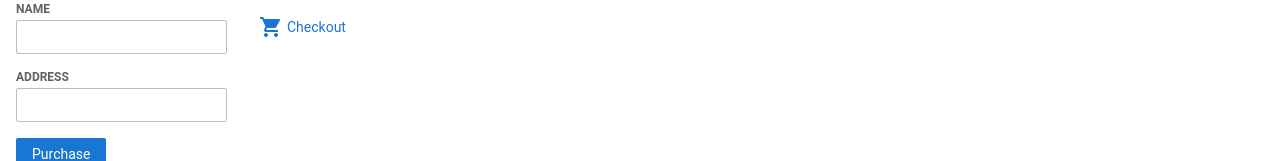
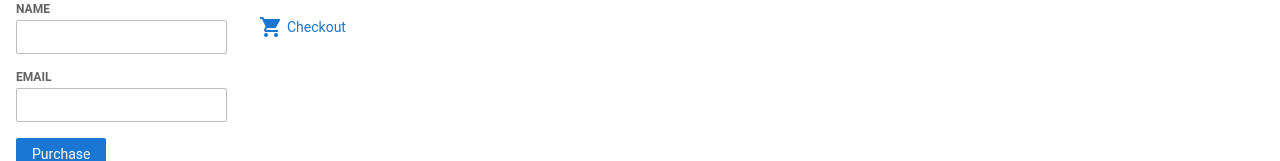
Before and after one commit to marciadartup/angular-kphtrm-np5mqh, an Angular app: page /cart in a window 1280 px wide. Shown: the part 185-346 px from the top of the page. Built offline with nearby package versions, Linux system fonts and the light colour scheme.

Commit message:
2 files modified

```diff
--- a/src/app/cart/cart.component.html
+++ b/src/app/cart/cart.component.html
@@ -20,10 +20,10 @@
   </div>
 
   <div>
-    <label for="address">
-      Address
+    <label for="email">
+      email
     </label>
-    <input id="address" type="text" formControlName="address">
+    <input id="email" type="text" formControlName="email">
   </div>
 
   <button class="button" type="submit">Purchase</button>
--- a/src/app/cart/cart.component.ts
+++ b/src/app/cart/cart.component.ts
@@ -12,7 +12,7 @@ export class CartComponent  {
   items = this.cartService.getItems();
   checkoutForm = this.formBuilder.group({
     name: '',
-    address: ''
+    email: ''
   });
 
 
```
